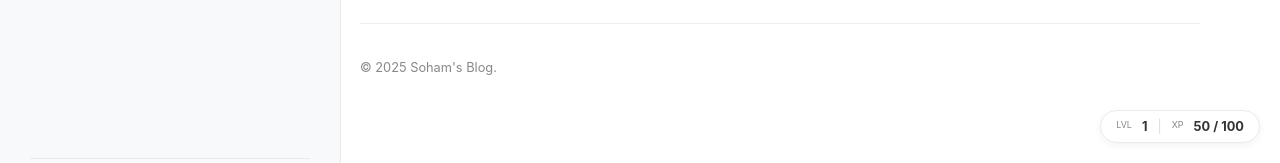
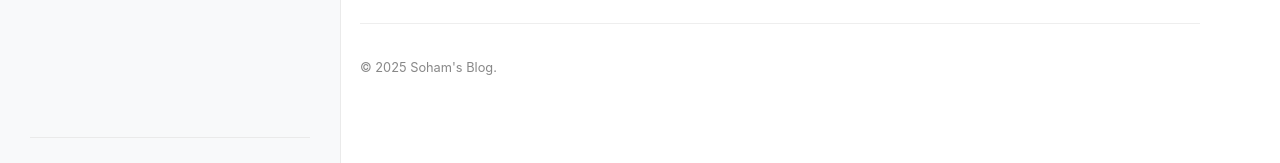
Before and after one commit to shb2908/shb2908.github.io, a Jekyll site: the page built from index.html, in a window 1280 px wide and 900 px high, scrolled down 120 px. Shown: the part 737-900 px from the top of the window. Built offline with Jekyll 4.4.1, drawn with Linux system fonts in a browser that asks for light colours.

Commit message:
update#10

```diff
--- a/_layouts/default.html
+++ b/_layouts/default.html
@@ -82,13 +82,7 @@
     </div>
 
     <!-- Gamification Stats (Floating) -->
-    <div class="player-stats">
-        <span class="stat-label">LVL</span>
-        <span class="stat-value" id="level-display">1</span>
-        <span style="color:#ddd">|</span>
-        <span class="stat-label">XP</span>
-        <span class="stat-value" id="xp-display">0</span>
-    </div>
+    <!-- REMOVED per request -->
 
     <script src="{{ "/assets/js/gamify.js" | relative_url }}"></script>
 </body>
--- a/assets/css/gamify.css
+++ b/assets/css/gamify.css
@@ -107,21 +107,31 @@
 .social-links {
     margin-top: auto; /* Push to bottom */
     display: flex;
-    gap: 15px;
+    gap: 20px;
     justify-content: center;
-    padding-top: 20px;
+    padding-top: 25px;
     border-top: 1px solid var(--border-color);
+    flex-wrap: wrap;
 }
 
 .social-icon {
     color: #666;
     text-decoration: none;
-    font-size: 1.2rem;
-    transition: color 0.2s;
+    font-size: 1.4rem;
+    transition: all 0.2s ease;
+    display: flex;
+    align-items: center;
+    justify-content: center;
+    width: 40px;
+    height: 40px;
+    border-radius: 50%;
+    background: rgba(0,0,0,0.03);
 }
 
 .social-icon:hover {
     color: var(--accent-color);
+    background: rgba(0,0,0,0.08);
+    transform: translateY(-2px);
 }
 
 /* --- MAIN CONTENT AREA --- */
@@ -157,24 +167,6 @@
     transition: width 0.3s ease;
 }
 
-.player-stats {
-    position: fixed;
-    bottom: 20px;
-    right: 20px;
-    background: var(--card-bg);
-    padding: 8px 15px;
-    border-radius: 20px;
-    box-shadow: var(--card-shadow);
-    border: 1px solid var(--border-color);
-    font-size: 0.8rem;
-    display: flex;
-    gap: 10px;
-    z-index: 99;
-}
-
-.stat-value { font-weight: bold; color: var(--text-color); }
-.stat-label { color: #888; font-size: 0.7em; }
-
 /* --- MOBILE RESPONSIVE --- */
 @media (max-width: 768px) {
     body {
@@ -201,12 +193,7 @@
 
     .social-links {
         margin-top: 20px;
-    }
-
-    .player-stats {
-        bottom: 10px;
-        right: 10px;
-        font-size: 0.7rem;
+        gap: 15px;
     }
 }
 
```
